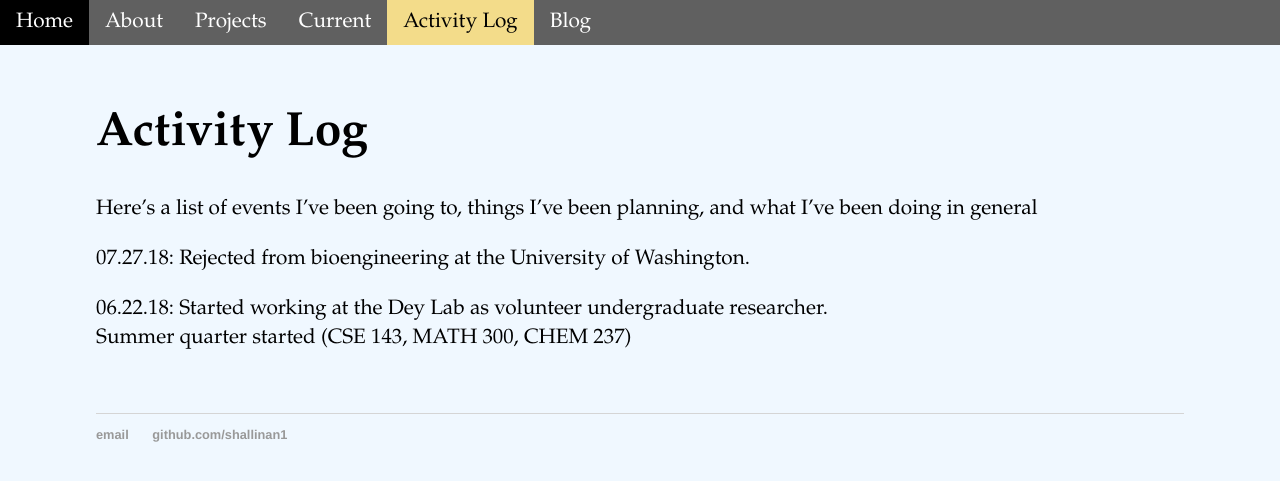
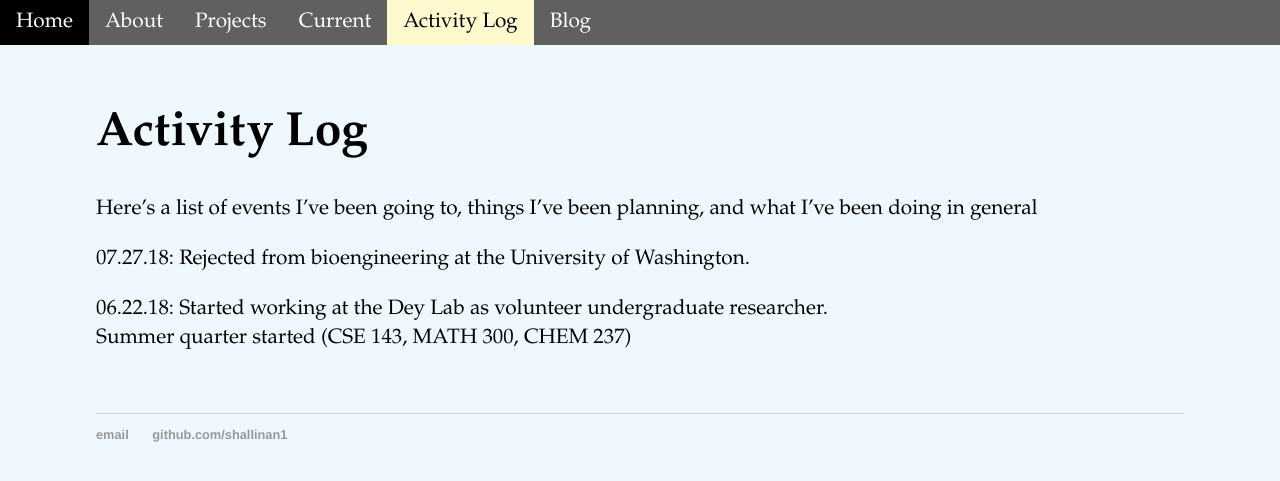
Before and after one commit to shallinan1/shallinan1.github.io, a Jekyll site: the page built from activitylog/index.md, in a window 1280 px wide. Shown: the top 481 px of the page. Built offline with Jekyll 4.4.1, drawn with Linux system fonts in a browser that asks for light colours; our own code applies the rules of GitHub Pages for plain Markdown files.

Commit message:
change bg

```diff
--- a/css/main.css
+++ b/css/main.css
@@ -38,7 +38,7 @@
 }
 
 #globalNav .active {
-			background-color: #F3DC8A;
+			background-color: #fffacd;
 			color: #000000;
 		}
 
```
